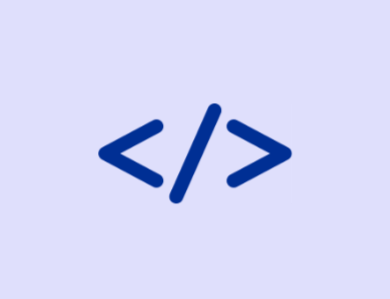
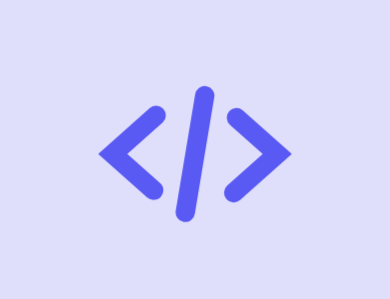
Before and after one commit to Official-Zeegy/portfolio, a plain HTML site: page index.html in a window 390 px wide. Shown: the part 51-350 px from the top of the page. Drawn offline with Linux system fonts and the light colour scheme.

Commit message:
image change and svg color change

```diff
--- a/index.html
+++ b/index.html
@@ -47,7 +47,7 @@
               alt=""
               class="desktop-img"
             />
-            <img src="assets/glossy-code-sign.png" alt="" class="mobile-img" />
+            <img src="assets/code-svgrepo-com.svg" alt="" class="mobile-img" />
           </div>
         </section>
       </div>
```
Also changed, not shown: assets/code-svgrepo-com.svg (added).
